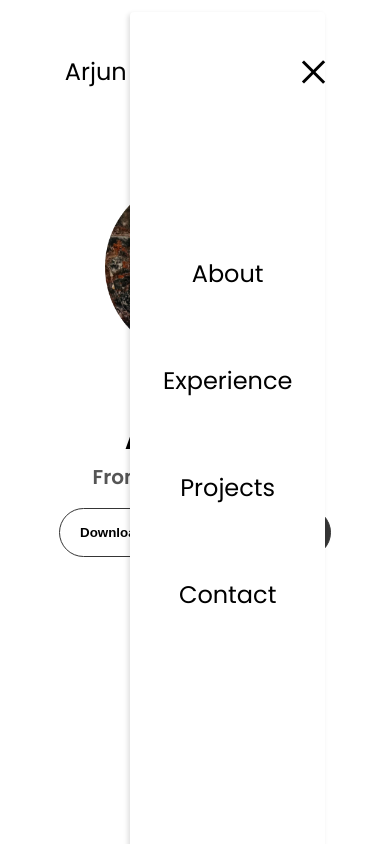
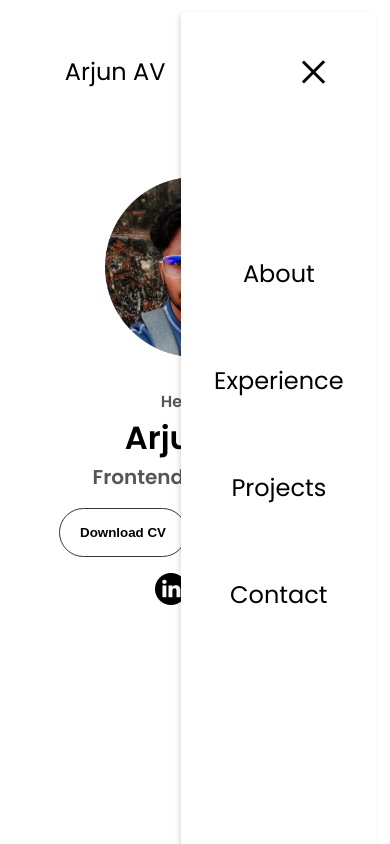
Before and after one commit to Arjun364/Portfolio, a plain HTML site: page index.html in a window 390 px wide. Both pictures are taken after a click on the element 310 px from the left and 71 px from the top of the page. Shown: the top 844 px of the page. Drawn offline with Linux system fonts and the light colour scheme.

Commit message:
refined the hamburger menu

```diff
--- a/style.css
+++ b/style.css
@@ -135,11 +135,11 @@ a:hover {
   gap: 2rem;
   position: absolute;
   top: -3rem;
-  right: 0;
+  right: -3.2rem;
   background-color: white;
   width: fit-content;
   max-width: 0;
-  width: 50vw;
+  width: 100%;
   height: 100vh;
   overflow: hidden;
   transition: all 300ms ease-in-out;
@@ -162,9 +162,9 @@ a:hover {
 .hamburger-menu-link.open {
   position: absolute;
   top: -3rem;
-  right: 0;
+  right: -3.2rem;
   max-width: 50vw;
-  width: 59vw;
+  width: 80vh;
   height: 100vh;
   border-radius: 4px;
   box-shadow: -2px 2px 5px rgba(0, 0, 0, 0.133);
```
